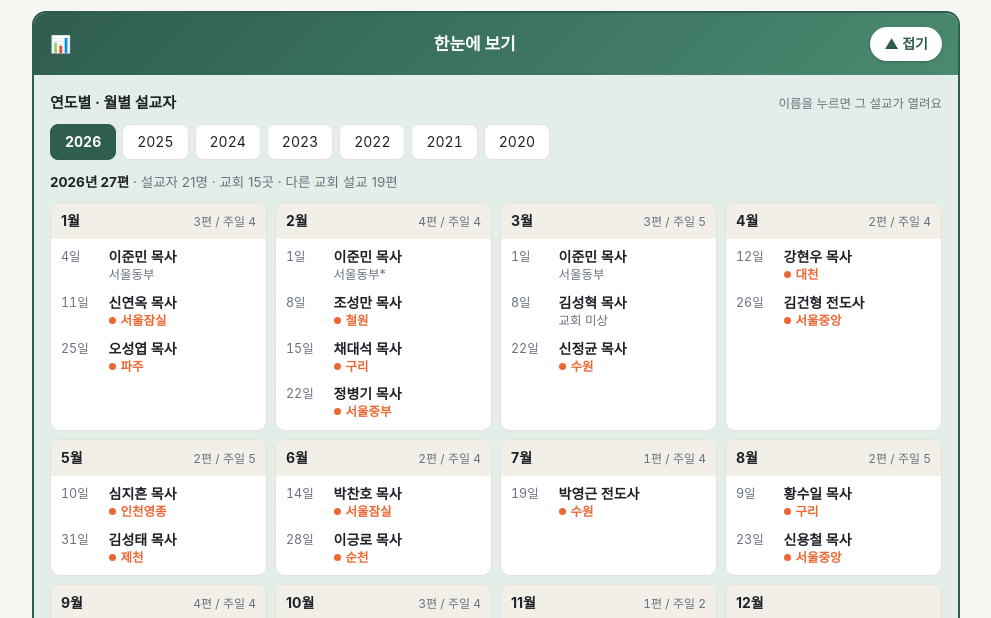
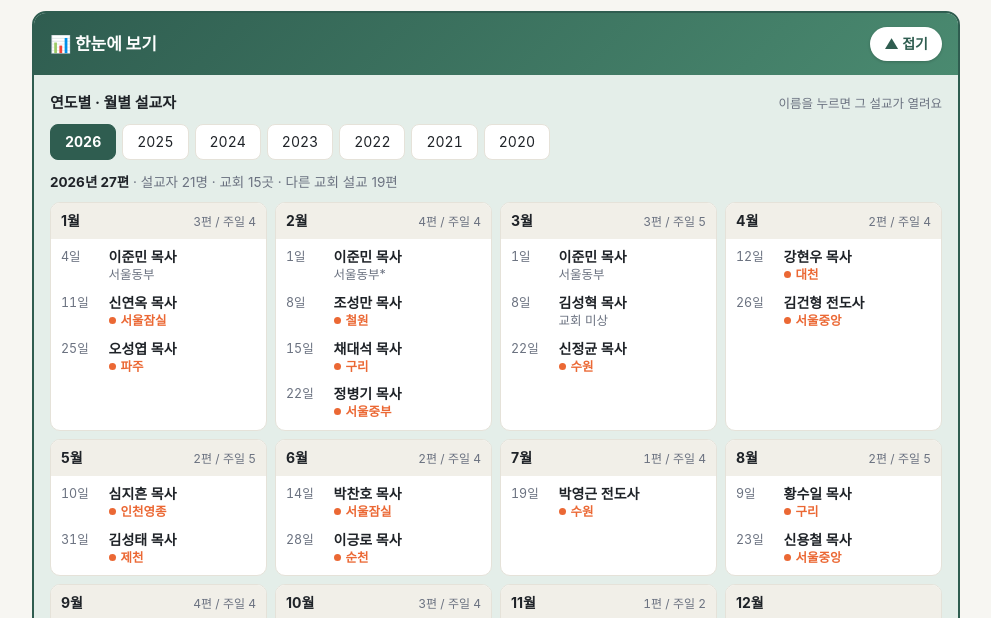
Before and after one commit to jangjiwon7142-lgtm/sermon-archive, a plain HTML site: page docs/index.html in a window 1280 px wide. Shown: the part 102-720 px from the top of the page, without its empty margins (144-1135 px from the left). Drawn offline with Linux system fonts and the light colour scheme.

Commit message:
한눈에 보기 제목 왼쪽 정렬
Co-Authored-By: Claude Sonnet 5.5 <noreply@anthropic.com>

```diff
--- a/docs/index.html
+++ b/docs/index.html
@@ -31,7 +31,6 @@ header p{margin:4px 0 0;color:var(--sub);font-size:14px}
 .dash{margin:14px 0 6px;background:var(--accbg);border:2px solid var(--acc);border-radius:14px;overflow:hidden}
 .dash>summary{list-style:none;cursor:pointer;display:flex;justify-content:space-between;align-items:center;padding:14px 16px;font-weight:800;font-size:17px;color:#fff;background:linear-gradient(135deg,#2f5d50,#4a8a70)}
 .dash>summary::-webkit-details-marker{display:none}
-.dash>summary::before{content:"📊";margin-right:8px}
 .dash>summary::after{content:"▲ 접기";font-weight:700;font-size:14px;color:var(--acc);background:#fff;border-radius:999px;padding:6px 14px;box-shadow:0 1px 3px rgba(0,0,0,.2)}
 .dash>summary:hover::after{background:#fff6d6}
 .dash:not([open])>summary::after{content:"▼ 펼치기";background:#ffe27a;color:#4a3500}
@@ -143,7 +142,7 @@ footer{color:var(--sub);font-size:12.5px;text-align:center;padding-bottom:28px}
 
 <div class="wrap">
 <details class="dash" id="dash" open>
- <summary>한눈에 보기</summary>
+ <summary><span>📊 한눈에 보기</span></summary>
  <div class="dash-body">
   <div class="panel">
    <div class="ph"><h2>연도별 · 월별 설교자</h2><span class="hint">이름을 누르면 그 설교가 열려요</span></div>
```
